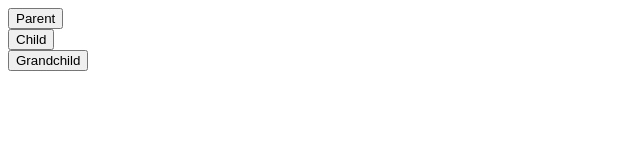
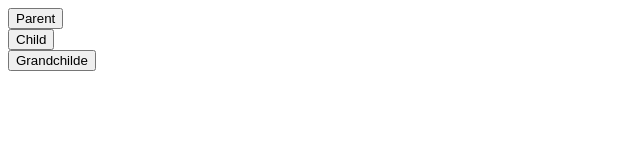
Before and after one commit to CharlesBFerguson/githubdemo, a plain HTML site: page week_4/selectors.html in a window 1280 px wide. Shown: the full height of the page, 0-640 px from the left. Drawn offline with Linux system fonts and the light colour scheme.

Commit message:
Homework Week 4

```diff
--- a/week_4/selectors.html
+++ b/week_4/selectors.html
@@ -20,7 +20,7 @@
       <button class='btnChild'>Child</button>
     </div>
     <div id='btnGchild'>
-      <button class='btnGchild'>Grandchild</button>
+      <button class='btnGchild'>Grandchilde</button>
     </div>
   </div>
 
```
